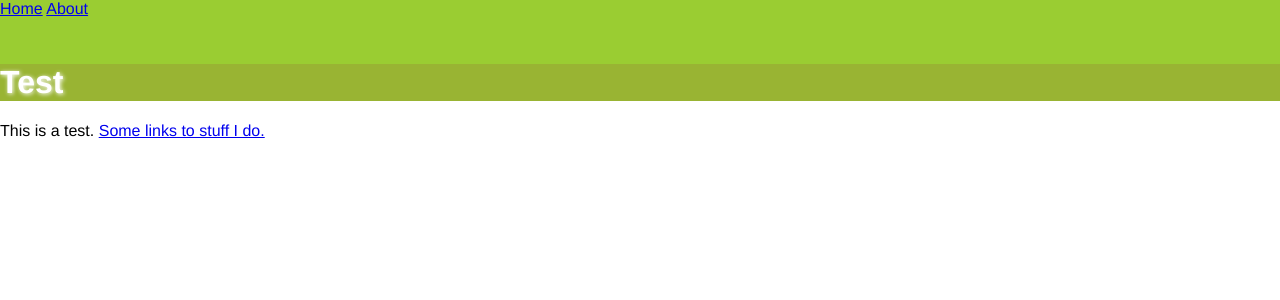
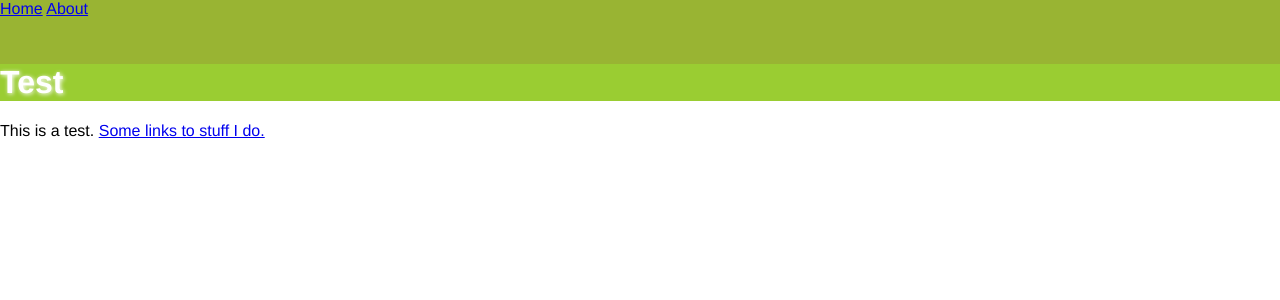
Before and after one commit to LKS90/LKS90.github.io, a Jekyll site: the page built from index.html, in a window 1280 px wide. Shown: the top 300 px of the page. Built offline with Jekyll 4.4.1, drawn with Linux system fonts in a browser that asks for light colours.

Commit message:
Update main.css

```diff
--- a/css/main.css
+++ b/css/main.css
@@ -4,7 +4,7 @@ html, body {
 }
 h1 {
     text-shadow: 1px 1px 4px #ffffff;
-    background-color: #99b433;
+    background-color: #9ACD32;
     color: #ffffff;
 }
 .outer {
@@ -12,7 +12,7 @@ h1 {
 }
 .outer .header {
     font-family: "Helvetica Neue", "Arial", sans-serif;
-    background-color: #9ACD32;
+    background-color: #99b433;
     width: 100%;
     height: 4rem;
     color: #d8e18f;
```
